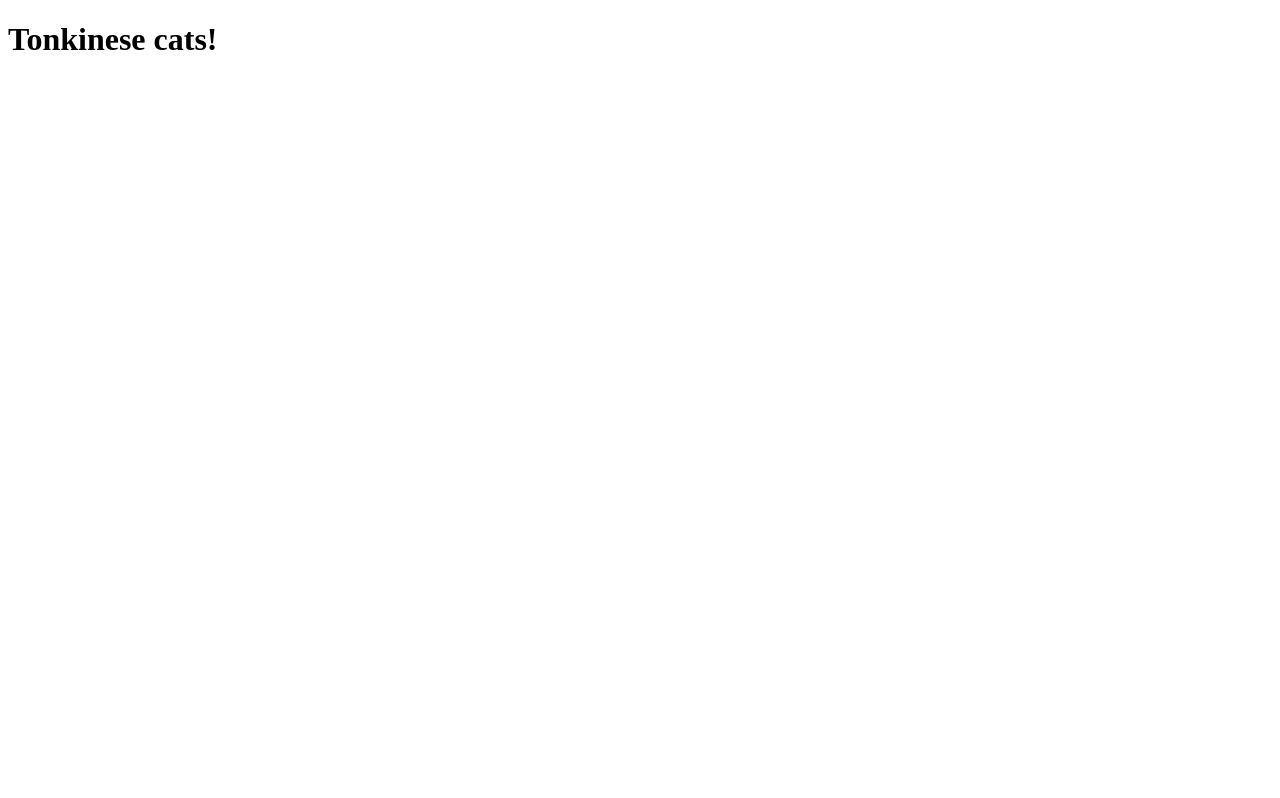
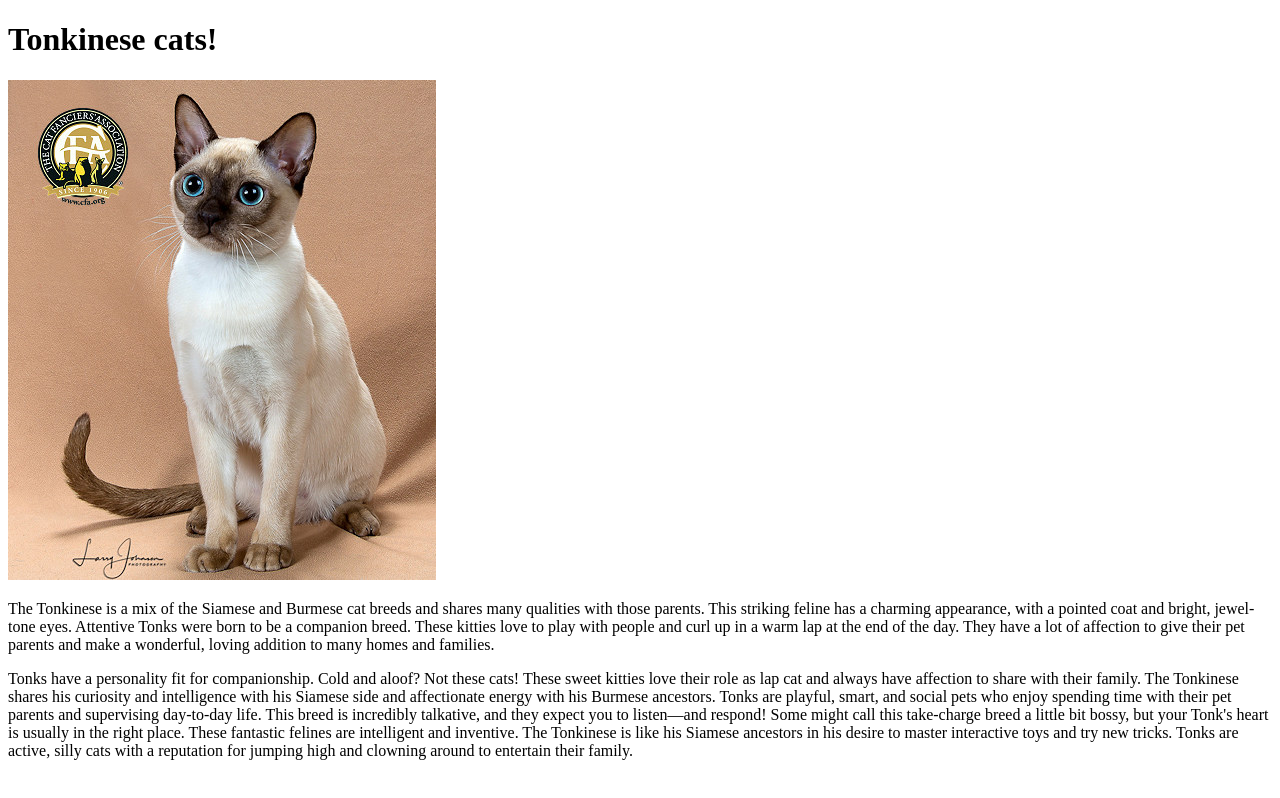
Before and after one commit to kevinzam6/odin-recaps, a plain HTML site: page html_and_css_practice/basic_website/pages/tonkinese.html in a window 1280 px wide. Drawn offline with Linux system fonts and the light colour scheme.

Commit message:
Add image to Tonkinese webpage. Add info paragraphs to toyger and tonkinese wepages.

```diff
--- a/html_and_css_practice/basic_website/pages/tonkinese.html
+++ b/html_and_css_practice/basic_website/pages/tonkinese.html
@@ -9,6 +9,35 @@
         <h1>
             Tonkinese cats!
         </h1>
+        <img src="../images/tonkinese.jpg" alt="A tonkinese cat with big blue eyes sits and stares off into the distance.">
+        <p>
+            The Tonkinese is a mix of the Siamese and Burmese cat breeds and shares
+            many qualities with those parents. This striking feline has a charming
+            appearance, with a pointed coat and bright, jewel-tone eyes.
+
+            Attentive Tonks were born to be a companion breed. These kitties love to
+            play with people and curl up in a warm lap at the end of the day. They
+            have a lot of affection to give their pet parents and make a wonderful,
+            loving addition to many homes and families.
+        </p>
+        <p>
+            Tonks have a personality fit for companionship. Cold and aloof? Not these
+            cats! These sweet kitties love their role as lap cat and always have
+            affection to share with their family. The Tonkinese shares his curiosity
+            and intelligence with his Siamese side and affectionate energy with his
+            Burmese ancestors.
+
+            Tonks are playful, smart, and social pets who enjoy spending time with
+            their pet parents and supervising day-to-day life. This breed is
+            incredibly talkative, and they expect you to listen—and respond! Some
+            might call this take-charge breed a little bit bossy, but your Tonk's
+            heart is usually in the right place.
+
+            These fantastic felines are intelligent and inventive. The Tonkinese is
+            like his Siamese ancestors in his desire to master interactive toys and
+            try new tricks. Tonks are active, silly cats with a reputation for jumping
+            high and clowning around to entertain their family.
+        </p>
     </body>
 
 </html>
```
Also changed, not shown: html_and_css_practice/basic_website/pages/chartreux.html (+17 -2 lines), html_and_css_practice/basic_website/pages/toyger.html (+19 -0 lines), html_and_css_practice/basic_website/images/tonkinese.jpg (added).
